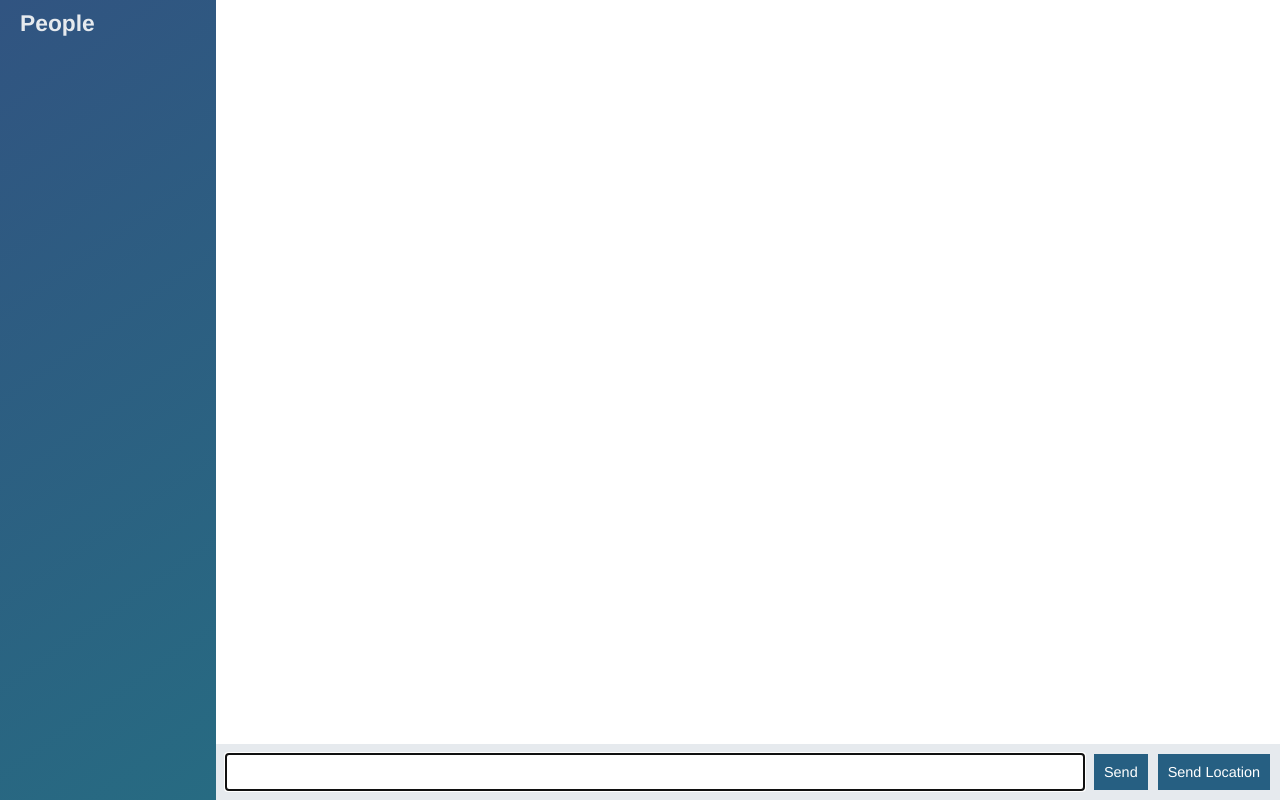
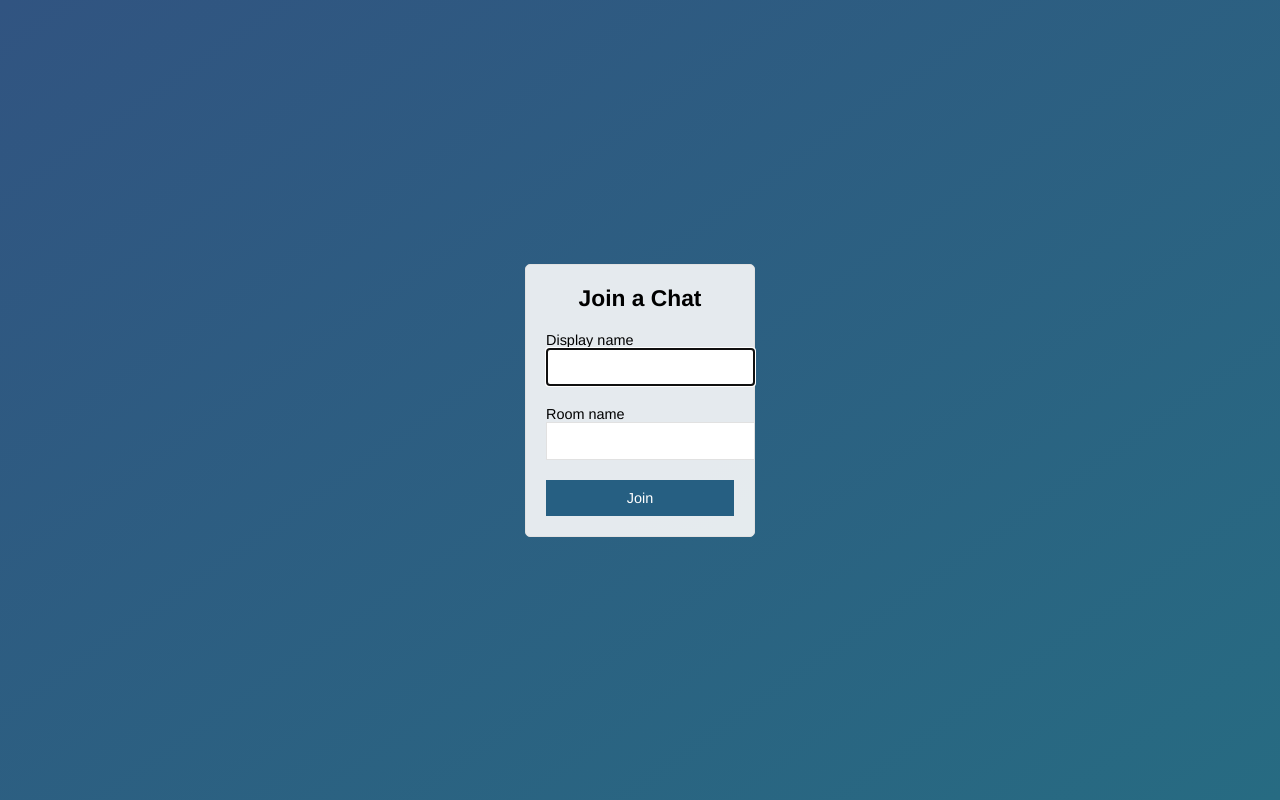
Before and after one commit to RouetbiMed/node-course-2-chat-app, a plain HTML site: page public/index.html in a window 1280 px wide. Drawn offline with nearby package versions, Linux system fonts and the light colour scheme; no server answers.

Commit message:
Add join page that submits to chat.html

```diff
--- a/public/index.html
+++ b/public/index.html
@@ -2,61 +2,28 @@
 <html>
 <head>
   <meta charset="utf-8">
+  <title>Join | ChatApp</title>
+  <meta name="viewport" content="width=device-width, initial-scale=1, user-scalable=no">
   <link rel="stylesheet" href="/css/styles.css">
 </head>
-<body class="chat">
-
-  <div class="chat__sidebar">
-    <h3>People</h3>
-    <div id="users"></div>
+<body class="centered-form">
+  <div class="centered-form__form">
+    <form action="/chat.html">
+      <div class="form-field">
+        <h3>Join a Chat</h3>
+      </div>
+      <div class="form-field">
+        <labe>Display name</label>
+        <input type="text" name="name" autofocus />
+      </div>
+      <div class="form-field">
+        <labe>Room name</label>
+        <input type="text" name="room" />
+      </div>
+      <div class="form-field">
+        <button>Join</button>
+      </div>
+    </form>
   </div>
-
-  <div class="chat__main">
-    <ol id="messages" class="chat__messages"></ol>
-
-
-    <div class="chat__footer">
-      <form id="message-form">
-        <input type="text" name="message" placholder="Message" autocomplete="off" autofocus="" />
-        <button>Send</button>
-      </form>
-
-      <button id="send-location">Send Location</button>
-    </div>
-
-  </div>
-
-  <script id="message-template" type="text/template">
-    <li class="message">
-        <div class="message__title">
-          <h4>{{from}}<h4>
-          <span>{{createdAt}}</span>
-        </div>
-        <div class="message__body">
-          <p>{{text}}</p>
-        </div>
-    </li>
-  </script>
-
-  <script id="location-message-template" type="text/template">
-    <li class="message">
-        <div class="message__title">
-          <h4>{{from}}<h4>
-          <span>{{createdAt}}</span>
-        </div>
-        <div class="message__body">
-          <p>
-            <a href="{{url}}" target="_blank">My current location</a>
-          </p>
-        </div>
-    </li>
-  </script>
-
-
-  <script src="/socket.io/socket.io.js"></script>
-  <script src="/js/libs/jquery-3.1.1.min.js"></script>
-  <script src="/js/libs/moment.js"></script>
-  <script src="/js/libs/mustache.js"></script>
-  <script src="/js/index.js"></script>
 </body>
 </html>
```
Also changed, not shown: public/chat.html (added, +64 -0 lines), public/js/chat.js (renamed from public/js/index.js).
